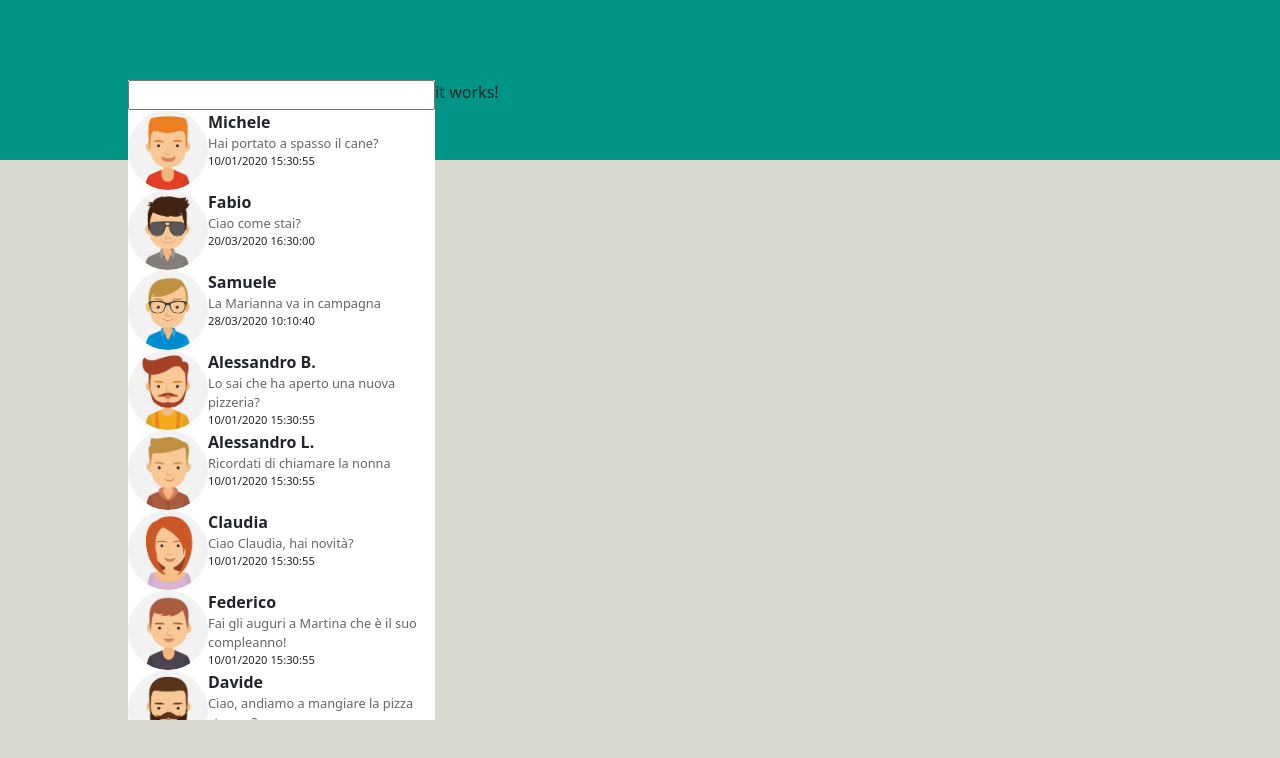
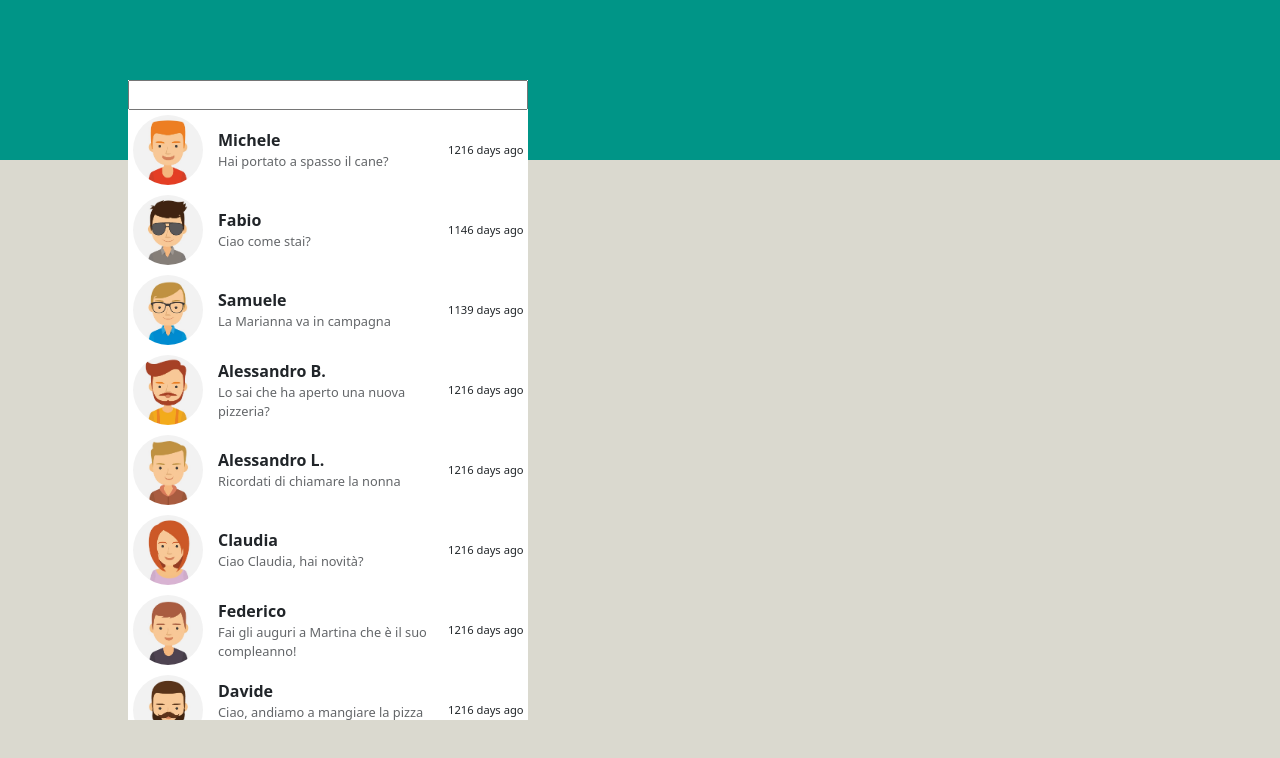
Before and after one commit to andriy-kolokolov/vuejs-whatsapp-clone, a Vue app: page / in a window 1280 px wide. Shown: the top 758 px of the page. Built offline with nearby package versions, Linux system fonts and the light colour scheme.

Commit message:
contacts layout reworked

```diff
--- a/src/App.vue
+++ b/src/App.vue
@@ -14,8 +14,9 @@ import ContactsContainer from './components/aside/AsideContainer.vue'
   </aside>
 
   <main>
-    <div>it works!</div>
+    <div></div>
   </main>
+
 </template>
 
 <script>
@@ -24,12 +25,12 @@ import ContactsContainer from './components/aside/AsideContainer.vue'
 
 <style scoped>
 aside {
-  width: 30%;
+  width: 400px;
   height: 100%;
 }
 
 main {
-  width: 70%;
+  width: calc(100% - 400px);
   height: 100%;
 }
 </style>
--- a/src/components/aside/AsideContainer.vue
+++ b/src/components/aside/AsideContainer.vue
@@ -4,28 +4,29 @@ import AsideHeader from "@/components/aside/AsideHeader.vue";
 </script>
 
 <template>
-  <div class="contacts-main-wrapper">
+  <div class="aside-container">
     <aside-header/>
 
     <notifications-alert/>
 
     <div class="contacts-wrapper">
       <input class="contacts-wrapper__input-search" type="text" v-model="searchTerm"/>
-      <div class="contacts-wrapper__contacts">
+      <div class="contacts-wrapper__contacts" :style="{ width: '100%' }">
         <div class="contact" v-for="(contact, index) in filteredContacts"
             :key="index"
-            :name="contact.name"
         >
-          <div class="contact-avatar-wrapper">
-            <img :src="contact.avatar" alt="">
-          </div>
           <div class="contact-content">
-            <div class="">
-              <div class="contact-content__name">{{ contact.name }}</div>
-              <div class="contact-content__message">{{ contact.messages[0].message }}</div>
+            <div class="contact-content-left">
+              <div class="contact--content__avatar-wrapper">
+                <img :src="contact.avatar" alt="">
+              </div>
+              <div class="contact-content__wrap-name-msg">
+                <div class="contact-content__name">{{ contact.name }}</div>
+                <div class="contact-content__message">{{ contact.messages[0].message }}</div>
+              </div>
             </div>
-            <div class="">
-              <div class="contact-content__date">{{ contact.messages[0].date }}</div>
+            <div class="contact-content-right">
+              <div class="contact-content__date">{{ getTimePassed(contact.messages[0].date) }}</div>
             </div>
           </div>
 
@@ -369,6 +370,27 @@ export default {
 
     }
   },
+  methods: {
+    convertToISO(dateString) {
+      // Split the string into its components
+      const [datePart, timePart] = dateString.split(' ');
+      // Split the date part into day, month, and year
+      const [day, month, year] = datePart.split('/');
+      // Split the time part into hours, minutes, and seconds
+      const [hours, minutes, seconds] = timePart.split(':');
+      // Create a new Date object with the components in ISO format
+      const isoDate = new Date(`${year}-${month}-${day}T${hours}:${minutes}:${seconds}`);
+      return isoDate.toISOString();
+    },
+    getTimePassed(lastMsgDate) {
+      const convertedToISO = this.convertToISO(lastMsgDate);
+      const timeDiff = Math.floor((new Date() - new Date(convertedToISO)) / 1000);
+      if (timeDiff < 60) return `${timeDiff} seconds ago`;
+      if (timeDiff < 3600) return `${Math.floor(timeDiff / 60)} minutes ago`;
+      if (timeDiff < 86400) return `${Math.floor(timeDiff / 3600)} hours ago`;
+      return `${Math.floor(timeDiff / 86400)} days ago`;
+    }
+  },
   computed: {
     filteredContacts() {
       return this.contacts.filter((contact) => {
@@ -380,11 +402,13 @@ export default {
 </script>
 
 <style scoped>
-.contacts-main-wrapper {
+.aside-container {
   --search-height: 30px;
   --contact-height: 80px;
+  --elements-padding: 10px;
 
   height: 100%;
+  width: 400px;
   background-color: white;
 }
 
@@ -403,18 +427,42 @@ export default {
 }
 
 .contact {
+  /*background-color: crimson;*/
   height: var(--contact-height);
   display: flex;
 }
 
-.contact-avatar-wrapper {
-  height: 100%;
-
+.contact-content {
+  display: flex;
+  width: 100%;
 }
 
-.contact-avatar-wrapper img {
+.contact-content-left {
+  display: flex;
+  flex-basis: 80%;
+}
+
+.contact-content-right {
+  flex-basis: 20%;
+  display: flex;
+  align-items: center;
+}
+
+.contact--content__avatar-wrapper {
+  height: 100%;
+  padding: 5px;
+}
+
+.contact--content__avatar-wrapper img {
   height: 100%;
   border-radius: 50%;
+}
+
+.contact-content__wrap-name-msg {
+  display: flex;
+  flex-direction: column;
+  justify-content: center;
+  padding-inline: var(--elements-padding);
 }
 
 .contact-content__name {
@@ -429,4 +477,5 @@ export default {
 .contact-content__date {
   font-size: .7rem;
 }
+
 </style>
```
